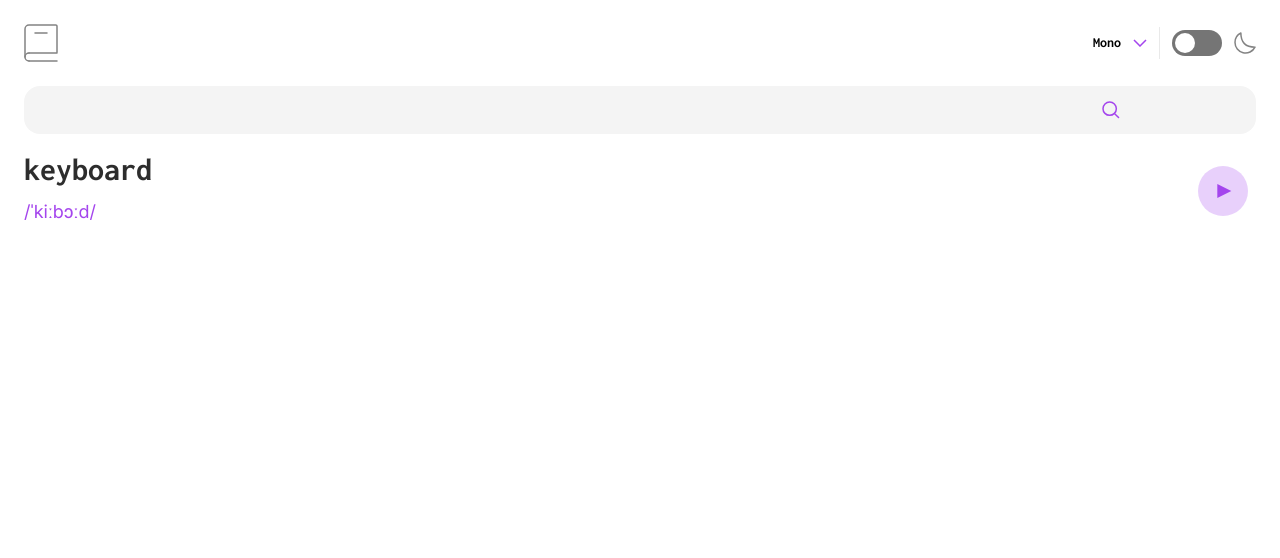
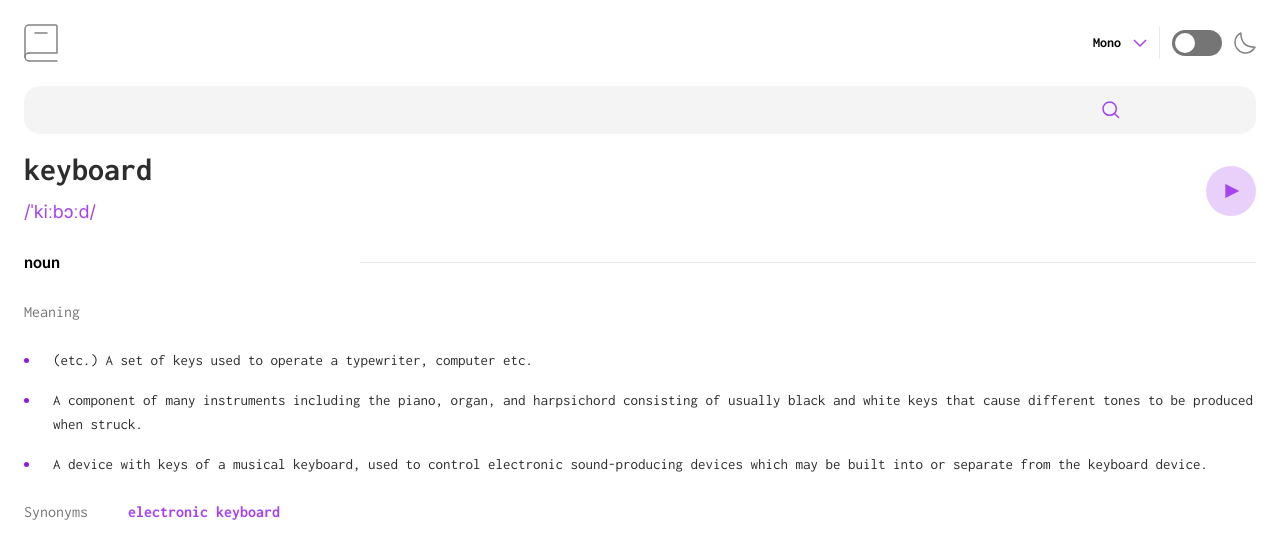
Before and after one commit to defydef/dictionary-web-app, a React (Vite) app: page / in a window 1280 px wide. Shown: the top 558 px of the page. Built offline with nearby package versions, Linux system fonts and the light colour scheme.

Commit message:
Create Definition component

```diff
--- a/src/App.jsx
+++ b/src/App.jsx
@@ -1,4 +1,5 @@
 import Container from "./ui/Container";
+import Definition from "./ui/Definition";
 import Navbar from "./ui/Navbar";
 import SearchInput from "./ui/SearchInput";
 import Word from "./ui/Word";
@@ -9,6 +10,7 @@ function App() {
       <Navbar />
       <SearchInput />
       <Word />
+      <Definition />
     </Container>
   );
 }
--- /dev/null
+++ b/src/ui/BulletPoint.jsx
@@ -0,0 +1,15 @@
+function BulletPoint() {
+  return (
+    <svg
+      xmlns="http://www.w3.org/2000/svg"
+      width="5"
+      height="5"
+      viewBox="0 0 5 5"
+      fill="none"
+    >
+      <circle cx="2.5" cy="2.5" r="2.5" fill="#8F19E8" />
+    </svg>
+  );
+}
+
+export default BulletPoint;
--- /dev/null
+++ b/src/ui/Definition.jsx
@@ -0,0 +1,53 @@
+import BulletPoint from "./BulletPoint";
+
+function Definition() {
+  const listStyle =
+    "font-normal text-[var(--dark)] text-[0.9375rem] flex items-start gap-6";
+  const titleStyle = "text-base text-[var(--dark-grey)] font-normal";
+
+  return (
+    <section className="flex flex-col gap-6">
+      <div className="flex justify-between items-center">
+        <p className=" text-lg font-bold">noun</p>
+        <div className="w-[70vw] h-[0.0625rem] bg-[var(--grey)]"></div>
+      </div>
+      <p className={`${titleStyle}`}>Meaning</p>
+      <ul className="flex flex-col gap-4">
+        <li className={listStyle}>
+          <p className="mt-[0.6rem]">
+            <BulletPoint />
+          </p>
+          <p>
+            (etc.) A set of keys used to operate a typewriter, computer etc.
+          </p>
+        </li>
+        <li className={listStyle}>
+          <p className="mt-[0.6rem]">
+            <BulletPoint />
+          </p>
+          <p>
+            A component of many instruments including the piano, organ, and
+            harpsichord consisting of usually black and white keys that cause
+            different tones to be produced when struck.
+          </p>
+        </li>
+        <li className={listStyle}>
+          <p className="mt-[0.6rem]">
+            <BulletPoint />
+          </p>
+          <p>
+            A device with keys of a musical keyboard, used to control electronic
+            sound-producing devices which may be built into or separate from the
+            keyboard device.
+          </p>
+        </li>
+      </ul>
+      <div className="flex items-center gap-10">
+        <p className={titleStyle}>Synonyms</p>
+        <p className="font-bold text-[var(--purple)]">electronic keyboard</p>
+      </div>
+    </section>
+  );
+}
+
+export default Definition;
--- a/src/ui/Word.jsx
+++ b/src/ui/Word.jsx
@@ -7,7 +7,7 @@ function Word() {
           /ˈkiːbɔːd/
         </p>
       </div>
-      <div className="p-2">
+      <div className="py-2">
         <img src="./images/icon-play.svg" alt="play button" width="50px" />
       </div>
     </section>
```
